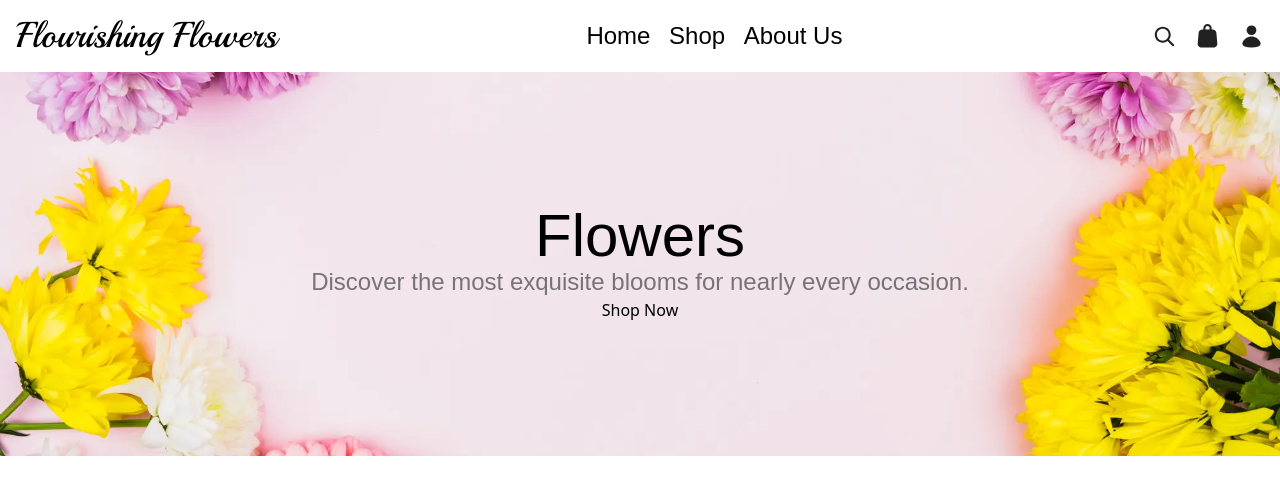
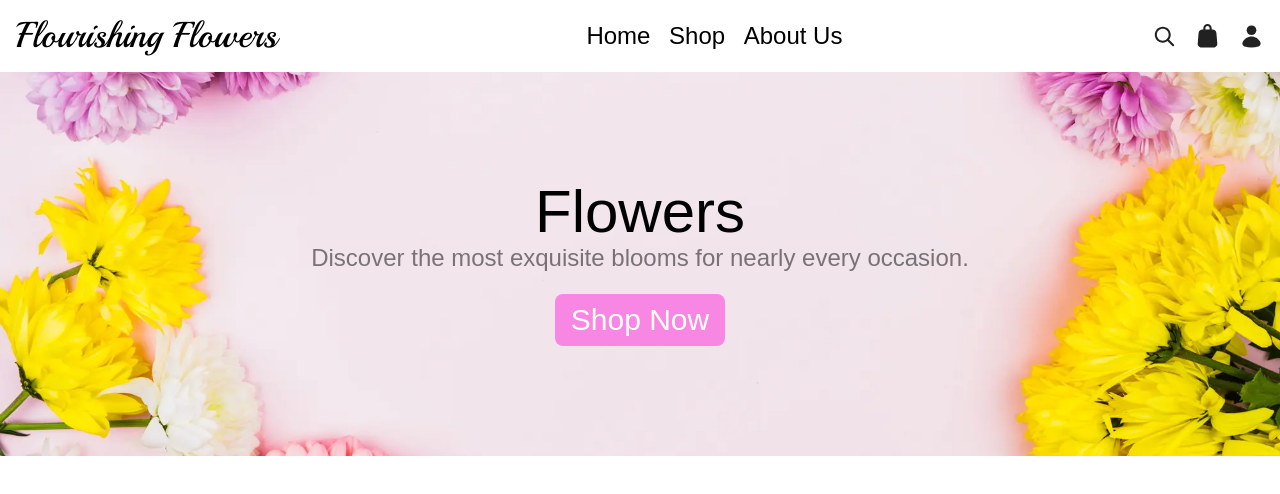
Before and after one commit to robertchapmanrlc/flourishing-flowers, a Next.js app: page / in a window 1280 px wide. Shown: the top 494 px of the page. Built offline with nearby package versions, Linux system fonts and the light colour scheme; a web font is replaced by a local one.

Commit message:
Added more colors to tailwind config. Styled the CTA for the hero section

```diff
--- a/src/app/page.tsx
+++ b/src/app/page.tsx
@@ -10,7 +10,9 @@ export default function Main() {
           <h5 className="text-center font-pokova text-2xl text-black/50">
             Discover the most exquisite blooms for nearly every occasion.
           </h5>
-          <button className="">Shop Now</button>
+          <button className="mt-5 bg-primary py-2 px-4 rounded-lg text-white font-pokova text-3xl">
+            Shop Now
+          </button>
         </div>
       </div>
     </main>
--- a/tailwind.config.js
+++ b/tailwind.config.js
@@ -8,6 +8,11 @@ module.exports = {
         playball: ["var(--font-playball)"],
         pokova: ["var(--font-podkova)"],
       },
+      colors: {
+        primary: "#f787e3",
+        secondary: "#e56dfd",
+        accent: "#fc45e7",
+      },
     },
   },
   plugins: [],
```
